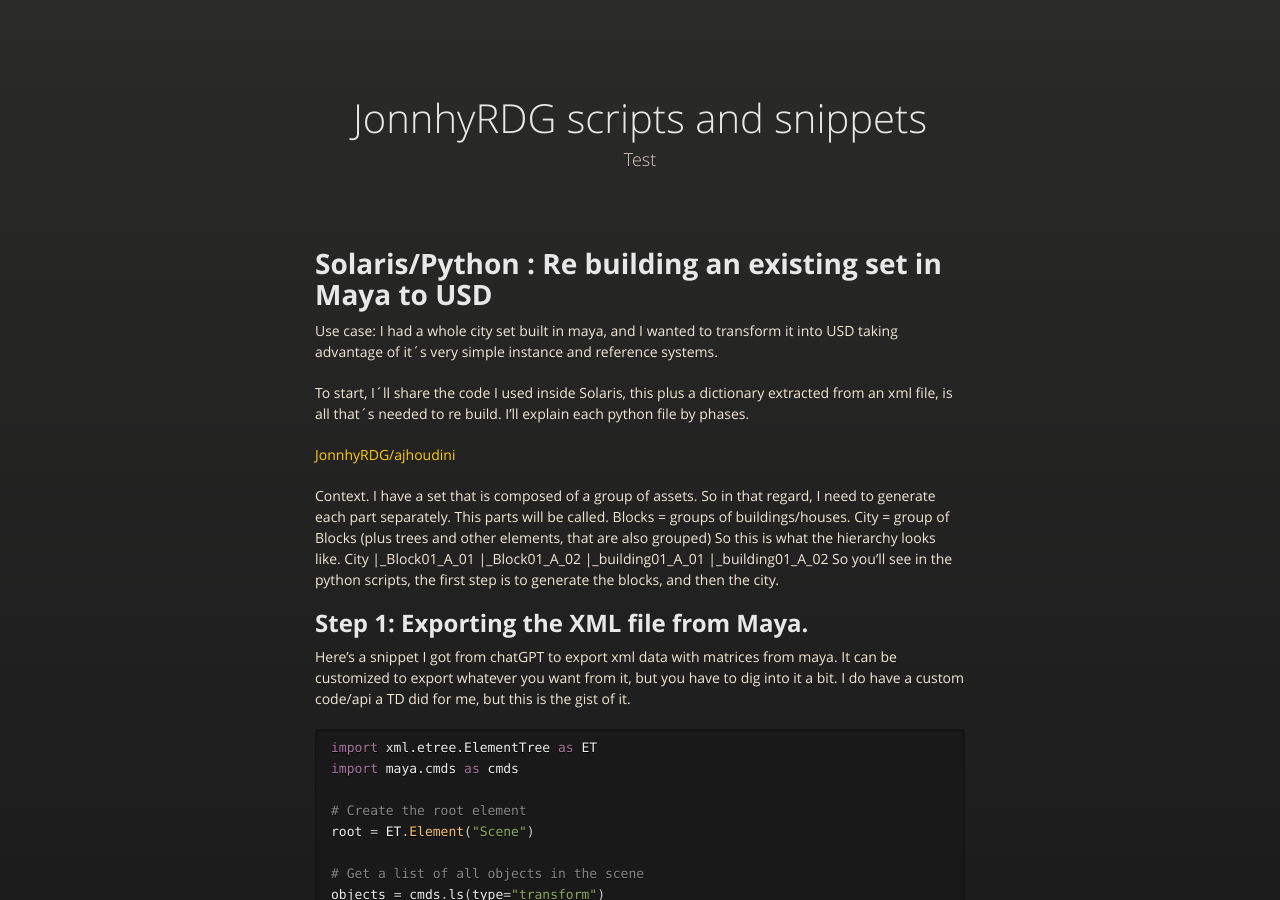
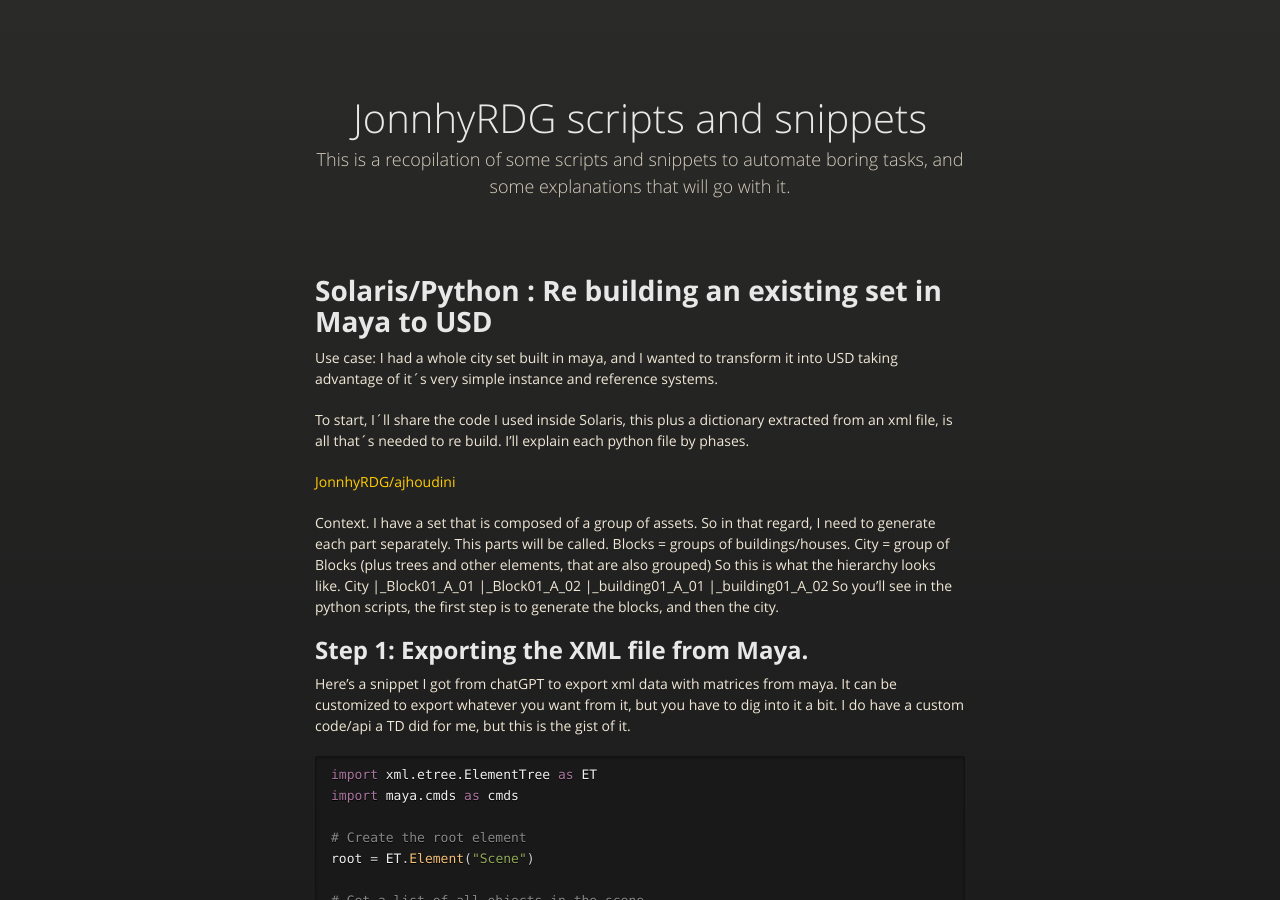
Before and after one commit to JonnhyRDG/jonnhyRDG.github.io, a Jekyll site: the page built from index.md, in a window 1280 px wide and 900 px high. Built offline with Jekyll 4.4.1, drawn with Linux system fonts in a browser that asks for light colours; our own code applies the rules of GitHub Pages for plain Markdown files.

Commit message:
cleaning text

```diff
--- a/_layouts/ajhoudini.html
+++ b/_layouts/ajhoudini.html
@@ -21,8 +21,8 @@
 
       <section>
         <div id="title">
-          <h1>JonnhyRDG scripts and snippets</h1>
-          <p>Test</p>
+          <h1 style="text-align: center;">JonnhyRDG scripts and snippets</h1>
+          <p style="text-align: center;">This is a recopilation of some scripts and snippets to automate boring tasks, and some explanations that will go with it.</p>
         </div>
 
         {{ content }}
```
